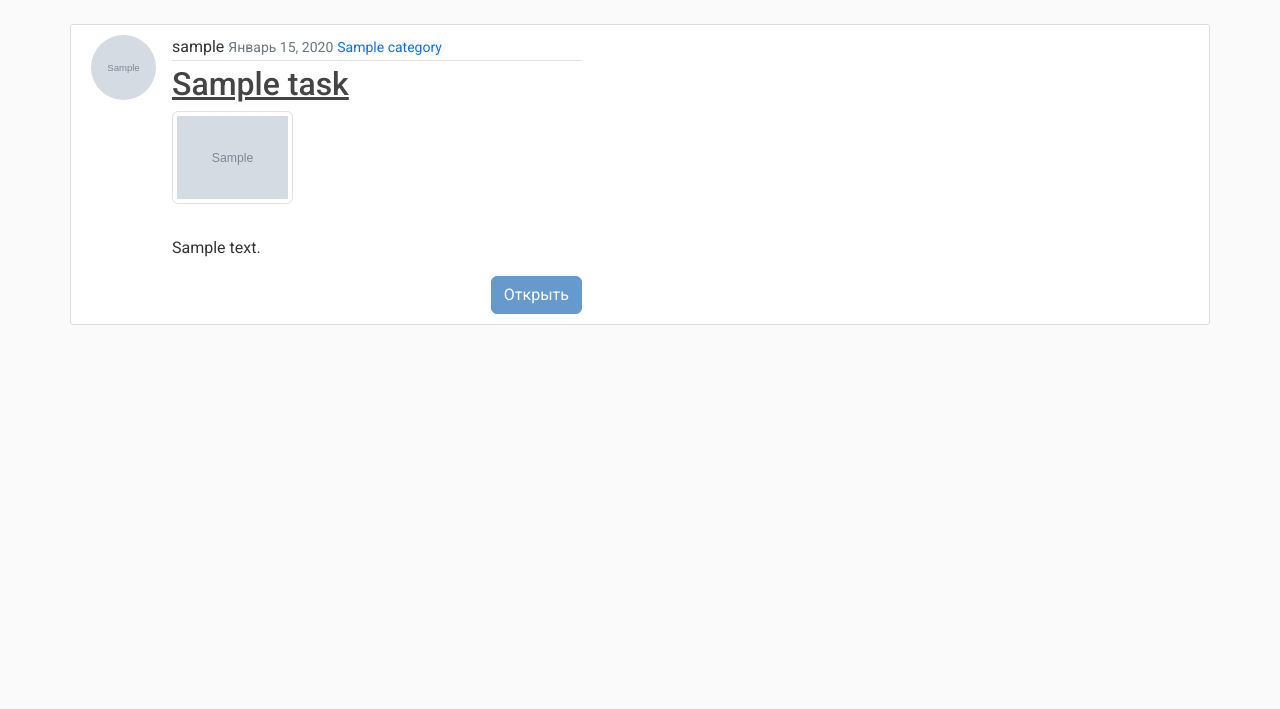
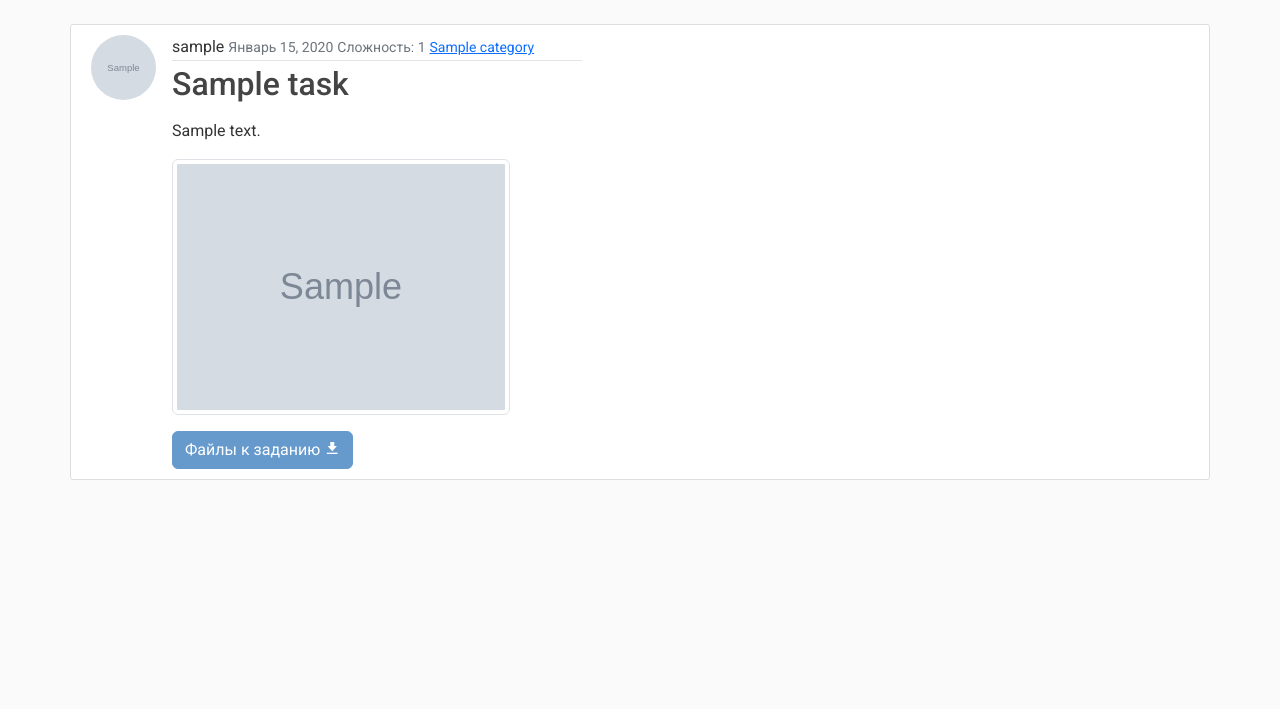
Before and after one commit to cocahonka/ctf_site, a Django app: a page that uses apps/cyberpolygon/templates/cyberpolygon/task.html in a window 1280 px wide. Shown: the part 56-765 px from the top of the page. Run offline with Django 4.2, Linux system fonts and the light colour scheme; a user stored in the database is signed in; tables that the repository leaves empty hold one stand-in row (values such as "Sample post"); grey boxes marked "Sample" are stand-in pictures; some libraries are stand-ins or nearby versions.

Commit message:
individual task view setting

```diff
--- a/apps/cyberpolygon/templates/cyberpolygon/task.html
+++ b/apps/cyberpolygon/templates/cyberpolygon/task.html
@@ -7,29 +7,29 @@
         {% load static %}
         <img class="me-3 rounded-circle article-img" src="{% static 'cyberpolygon/images/deleted_user.jpg' %}"></img>
     {% endif %}
-
     <div class="media-body media-right">
         <div class="article-metadata">
             {% if task.author is not none %}
                 {{ task.author }}
             {% else %}
-                    Deleted user
+                Удалённый пользователь
             {% endif %}
             <small class="text-muted">{{ task.time_create|date:"F d, Y" }}</small>
-                <small class="text-primary">{{ task.category }}</small>
+            <small class="text-muted">Сложность: {{ task.complexity }}</small>
+            <small class="text-primary"><a href="{{task.category.get_absolute_url}}">{{ task.category }}</a></small>
         </div>
-            <h2><a class="article-title" href="{{task.get_absolute_url}}">{{ task.title }}</a></h2>
+        <h2>{{ task.title }}</h2>
+        {% autoescape on %}
+        <p class="article-content">{{task.content|linebreaks}}</p>
+        {% endautoescape %}
         {% if task.image %}
             <div class="row">
-                    <div class="col-md-4">
+                <div class="col-md-10">
                     <p><img class="img-thumbnail img-fluid" src="{{task.image.url}}"></img></p>
                 </div>
             </div>
         {% endif %}
-            {% autoescape on %}
-            <p class="article-content">{{task.content|linebreaks}}</p>
-            {% endautoescape %}
-            <button class="btn btn-primary float-end" type="button" onclick="location.href='{{task.get_absolute_url}}'">Открыть</button>
+        <a href="{{task.attached_file.url}}" download><div class="btn btn-primary ">Файлы к заданию <i class='bx bxs-download bx-tada-hover'></i></div></a>
     </div>
 </div>
 {% endblock content %}
```
Also changed, not shown: apps/cyberpolygon/templates/cyberpolygon/list_tasks.html (+4 -9 lines). Lines whose indentation alone changed are shown as unchanged.
